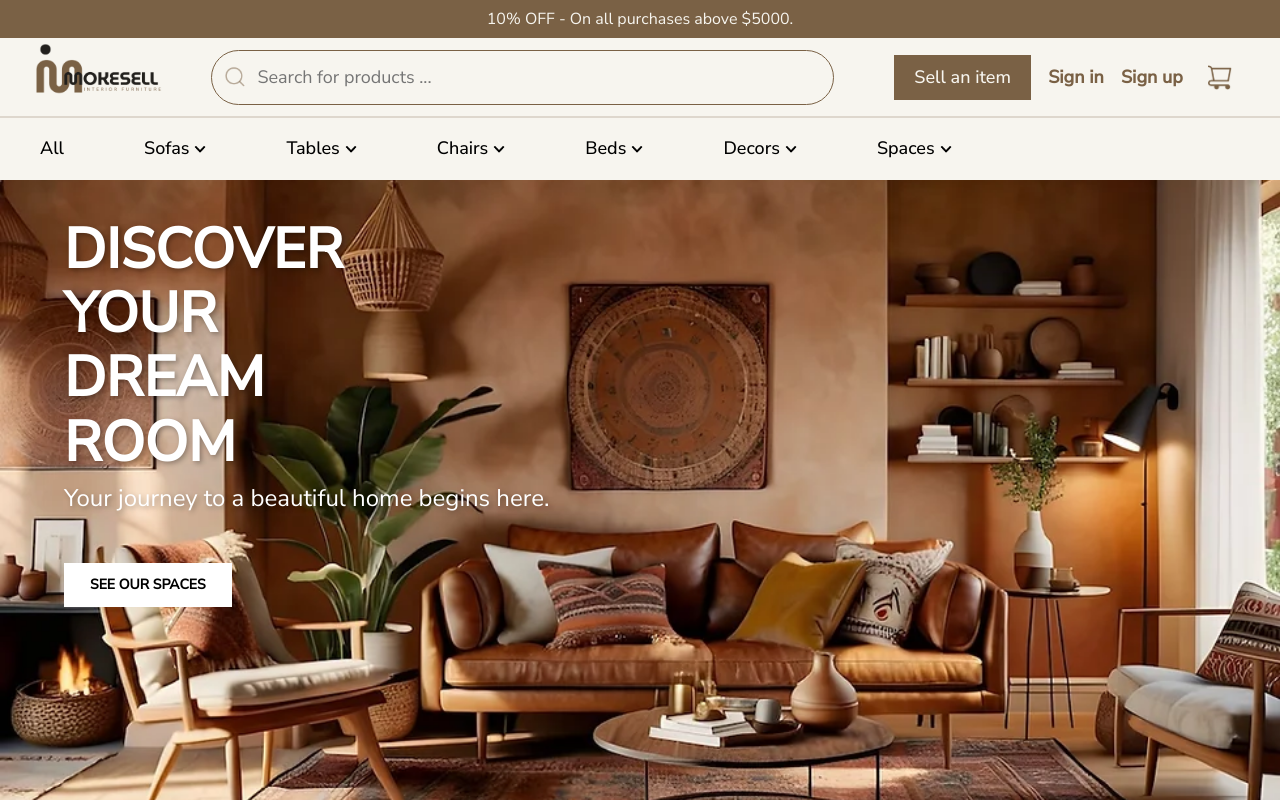
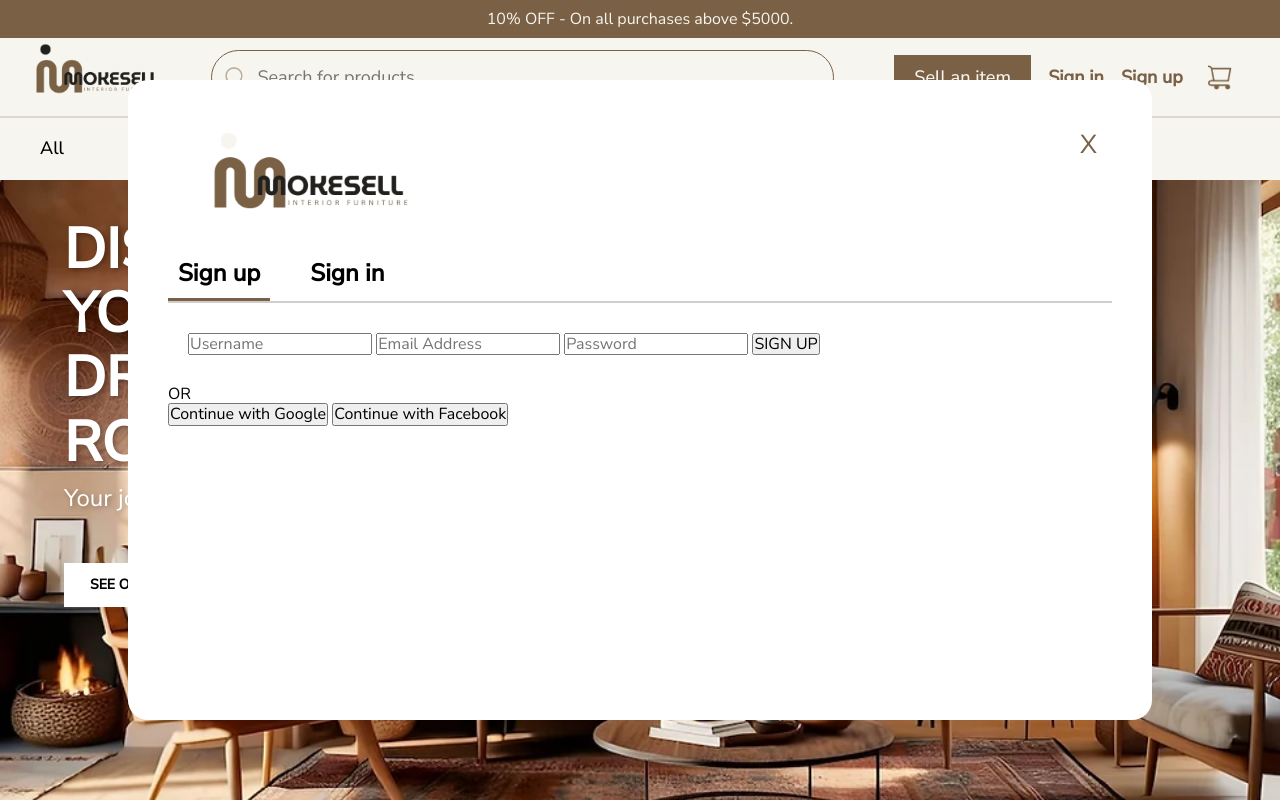
Before and after one commit to Shawntricee/MokeSell, a plain HTML site: page index.html in a window 1280 px wide. Shown: the top 800 px of the page. Drawn offline with Linux system fonts and the light colour scheme.

Commit message:
started registration popup html and javascript

```diff
--- a/css/style.css
+++ b/css/style.css
@@ -310,6 +310,63 @@ body{
   transform: translateY(-3px) translateX(-5px);
   text-decoration: underline;
 }
+#registrationPopup{
+  display: none;
+  position: fixed;
+  z-index: 3;
+  top: 50%;
+  left: 50%;
+  transform: translate(-50%, -50%);
+  width: 80%;
+  height: 80%;;
+  background-color: #FFFFFF;
+  border-radius: 20px;
+  padding:  40px;
+  box-shadow: 0px 4px  10px rgba(0, 0, 0, 0,2);
+}
+.popup-content{
+  position: relative;
+}
+.popup-logo img{
+  display: block;
+  height: 100%;
+  max-height: 120px;
+  width: auto;
+}
+.close-button{
+  position: absolute;
+  top: 10px;
+  right: 15px;
+  font-size: 26px;
+  color: #7A6145;
+  cursor: pointer;
+}
+.form{
+  display: none;
+  padding: 30px 20px 30px 20px;
+}
+.form.active{
+  display: block;
+}
+.popup-header{
+  display: flex;
+  align-items: flex-start;
+  padding: 10px 20px 0 0;
+  border-bottom: 2px solid #00000030;
+  gap: 30px;
+}
+.popup-header button{
+  background: none;
+  border: none;
+  font-size: 24px;
+  font-weight: 600;
+  padding: 10px;
+  cursor: pointer;
+}
+.popup-header .active{
+  font-weight: 600;
+  border-bottom: 3px solid #7A6145;
+}
 
 /*INDEX.HTML STYLES*/
 .main-content{
--- a/index.html
+++ b/index.html
@@ -240,6 +240,38 @@
             </div>
         </footer>
     </main>
-    <!--<script src="js/script.js"></script>-->
+    <!--registration popup section-->
+    <div id="registrationPopup" class="popup">
+        <div class="popup-content">
+            <div class="popup-logo">
+                <img src="images/others/mokesell-logo-popup.png">
+            </div>
+            <span class="close-button">X</span>
+            <div class="popup-header">
+                <button id="signupTab" class="active">Sign up</button>
+                <button id="signinTab">Sign in</button>
+            </div>
+            <!--sign up form section-->
+            <div id="signupForm" class="form active">
+                <input type="text" id="signupUsername" placeholder="Username">
+                <input type="email" id="signupEmail" placeholder="Email Address">
+                <input type="password" id="signupPassword" placeholder="Password">
+                <button id="signupButton">SIGN UP</button>
+            </div>
+            <!--sign in form section-->
+            <div id="signinForm" class="form">
+                <input type="text" id="signinUsername" placeholder="Username">
+                <input type="password" id="signinPassword" placeholder="Password">
+                <button id="signinButton">SIGN IN</button>
+            </div>
+            <!--social login section-->
+            <div class="social-login">
+                <p>OR</p>
+                <button>Continue with Google</button>
+                <button>Continue with Facebook</button>
+            </div>
+        </div>
+    </div>
+    <script src="js/registration.js"></script>
 </body>
 </html>
--- /dev/null
+++ b/js/registration.js
@@ -0,0 +1,60 @@
+//method to manage registration popup
+class RegistrationPopup{
+    constructor() {
+        this.popup = document.getElementById("registrationPopup");
+        this.closeButton= document.querySelector(".close-button");
+
+        //tabs
+        this.signupTab = document.getElementById("signupTab");
+        this.signinTab = document.getElementById("signinTab");
+
+        //forms
+        this.signupForm = document.getElementById("signupForm");
+        this.signinForm = document.getElementById("signinForm");
+
+        //buttons
+        this.signupButton = document.getElementById("signupButton");
+        this.signinButton = document.getElementById("signinButton");
+
+        //initialise event listeners
+        this.initEvents();
+
+        //show popup after 10s
+        this.showPopupAfterDelay(1000);
+    }
+
+    initEvents() {
+        this.signupTab.addEventListener("click", () => this.switchForm("signup"));
+        this.signinTab.addEventListener("click", () => this.switchForm("signin"));
+        this.closeButton.addEventListener("click", () => this.closePopup());
+        this.signupButton.addEventListener("click", (event) => this.registerUser(event));
+        this.signinButton.addEventListener("click", (event) => this.loginUser(event));
+    }
+
+    switchForm(target) {
+        if (target === "signin") {
+            this.signinForm.classList.add("active");
+            this.signupForm.classList.remove("active");
+            this.signinTab.classList.add("active");
+            this.signupTab.classList.remove("active");
+        } else {
+            this.signupForm.classList.add("active");
+            this.signinForm.classList.remove("active");
+            this.signupTab.classList.add("active");
+            this.signinTab.classList.remove("active");
+        }
+    }
+
+    closePopup() {
+        this.popup.style.display = "none";
+    }
+
+    showPopupAfterDelay(delay) {
+        setTimeout(() => {
+            this.popup.style.display = "block"; // Show the popup
+        }, delay);
+    }
+}
+
+// Initialize the popup when the page loads
+document.addEventListener("DOMContentLoaded", () => new RegistrationPopup());
```
Also changed, not shown: images/others/mokesell-logo-popup.png (added).
